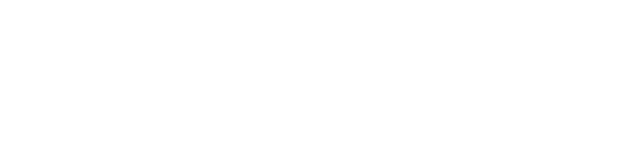
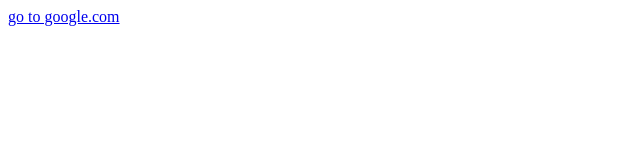
Before and after one commit to petrovska4/Git, a plain HTML site: page index.html in a window 1280 px wide. Shown: the whole page, without its empty margins (0-640 px from the left). Drawn offline with Linux system fonts and the light colour scheme.

Commit message:
index modified

```diff
--- a/index.html
+++ b/index.html
@@ -6,6 +6,6 @@
     <title>Document</title>
 </head>
 <body>
-
+    <a href="www.google.com">go to google.com</a>
 </body>
 </html>
```
